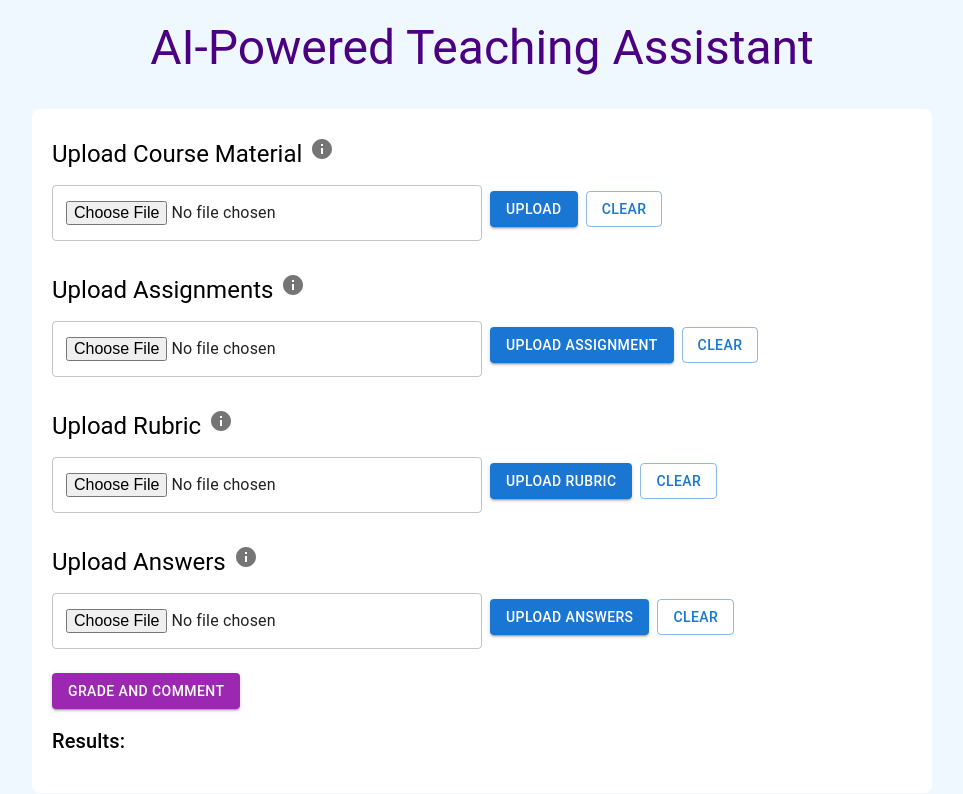
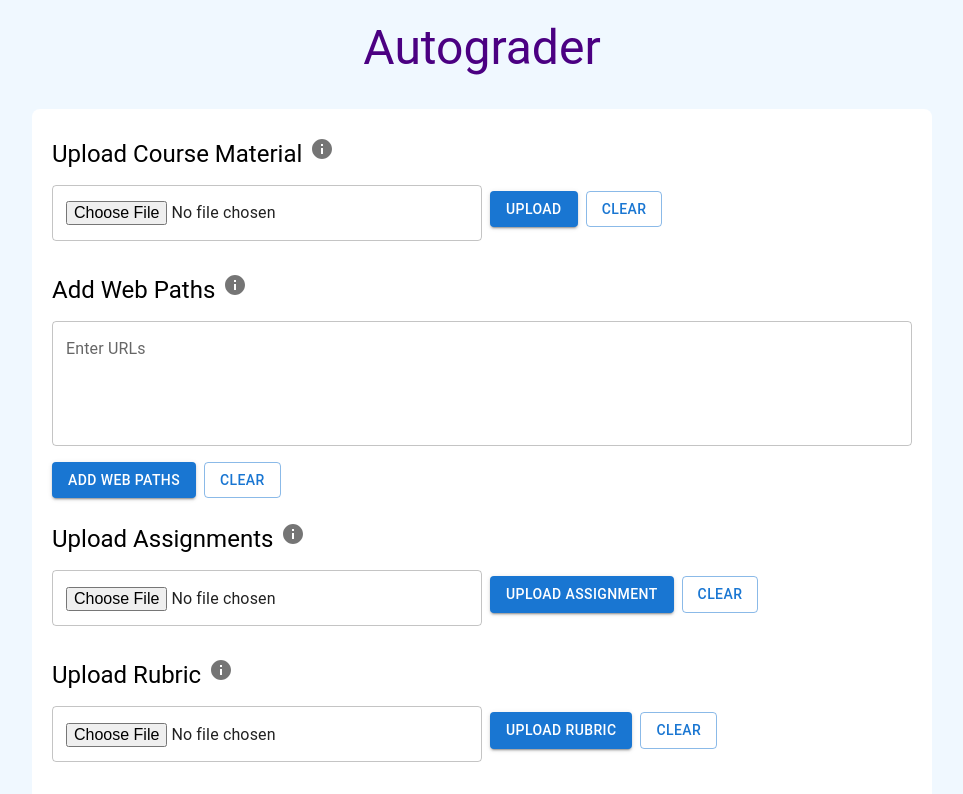
Before and after one commit to clothy-terry/LLM-Agents-AITA, a React (Create React App) app in the folder frontend/: page / in a window 1280 px wide. Shown: the top 794 px of the page, without its empty margins (158-1121 px from the left). Built offline with nearby package versions, Linux system fonts and the light colour scheme.

Commit message:
added web path uploading

```diff
--- a/frontend/src/App.js
+++ b/frontend/src/App.js
@@ -5,18 +5,22 @@ import UploadAssignment from "./components/UploadAssignment";
 import GradeAndComment from "./components/GradeAndComment";
 import UploadAnswers from "./components/UploadAnswers";
 import UploadRubric from "./components/UploadRubric";
+import AddWebPath from "./components/AddWebPath";
 
 function App() {
   return (
     <Box style={{ backgroundColor: '#f0f8ff', minHeight: '100vh', padding: '20px' }}>
       <Box display="flex" justifyContent="center" mb={2}>
         <Typography variant="h3" component="h1" gutterBottom style={{ color: '#4b0082' }}>
-          AI-Powered Teaching Assistant
+          Autograder
         </Typography>
       </Box>
       <Container maxWidth="md" style={{ backgroundColor: 'white', padding: '20px', borderRadius: '8px' }}>
         <Box mb={2}>
           <UploadCourseMaterial />
+        </Box>
+        <Box mb={2}>
+          <AddWebPath />
         </Box>
         <Box mb={2}>
           <UploadAssignment />
--- /dev/null
+++ b/frontend/src/components/AddWebPath.js
@@ -0,0 +1,95 @@
+import React, { useState } from "react";
+import axios from "axios";
+import {
+  Button,
+  TextField,
+  Typography,
+  Box,
+  Tooltip,
+  IconButton,
+} from "@mui/material";
+import InfoIcon from "@mui/icons-material/Info";
+
+function AddWebPath() {
+  // State to store the user's input (text containing one or more URLs)
+  const [textInput, setTextInput] = useState("");
+
+  // Function to handle form submission
+  const handleSubmit = async (e) => {
+    e.preventDefault(); // Prevent the default form submission behavior
+
+    try {
+      // Send the input data (textInput) to the server
+      const response = await axios.post("http://localhost:5000/add-web-content", {
+        material: textInput, // Pass the input as the 'material' field in the request body
+      });
+      alert(response.data.message); // Alert the user with the server's response message
+    } catch (error) {
+      // Handle errors and display an alert with a relevant message
+      alert("Error uploading urls: " + (error.response?.data?.error || error.message));
+    }
+  };
+
+  // Function to clear the text input
+  const handleClear = () => {
+    setTextInput(""); // Reset the state to an empty string
+  };
+
+  return (
+    <form onSubmit={handleSubmit}>
+      <Box display="flex" alignItems="center">
+        <Typography
+          variant="h5"
+          component="h2"
+          gutterBottom
+          style={{ marginBottom: "-10px" }}
+        >
+          Add Web Paths
+        </Typography>
+        <Tooltip
+          title={
+            <Typography variant="body1">
+              Enter one or more URLs separated by commas or line breaks.
+            </Typography>
+          }
+          sx={{ fontSize: "1.2em" }}
+        >
+          <IconButton>
+            <InfoIcon />
+          </IconButton>
+        </Tooltip>
+      </Box>
+      <Box display="flex" flexDirection="column" alignItems="start">
+        {/* Multiline TextField to accept user input */}
+        <TextField
+          label="Enter URLs"
+          value={textInput} // Bind the input value to state
+          onChange={(e) => setTextInput(e.target.value)} // Update state on input change
+          style={{ width: "100%", marginBottom: "16px" }}
+          margin="normal"
+          multiline // Allow multiple lines of text
+          rows={4} // Set initial number of rows to 4
+          variant="outlined" // Use an outlined style for the TextField
+          placeholder="https://example.com, https://example2.com" // Placeholder text
+        />
+        <Box display="flex" alignItems="center">
+          {/* Submit button to send data to the server */}
+          <Button
+            variant="contained"
+            color="primary"
+            type="submit"
+            style={{ marginRight: "8px" }}
+          >
+            Add Web Paths
+          </Button>
+          {/* Clear button to reset the input field */}
+          <Button variant="outlined" color="primary" onClick={handleClear}>
+            Clear
+          </Button>
+        </Box>
+      </Box>
+    </form>
+  );
+}
+
+export default AddWebPath;
```
Also changed, not shown: 1 other file (tests, documents, lock files or other folders).
